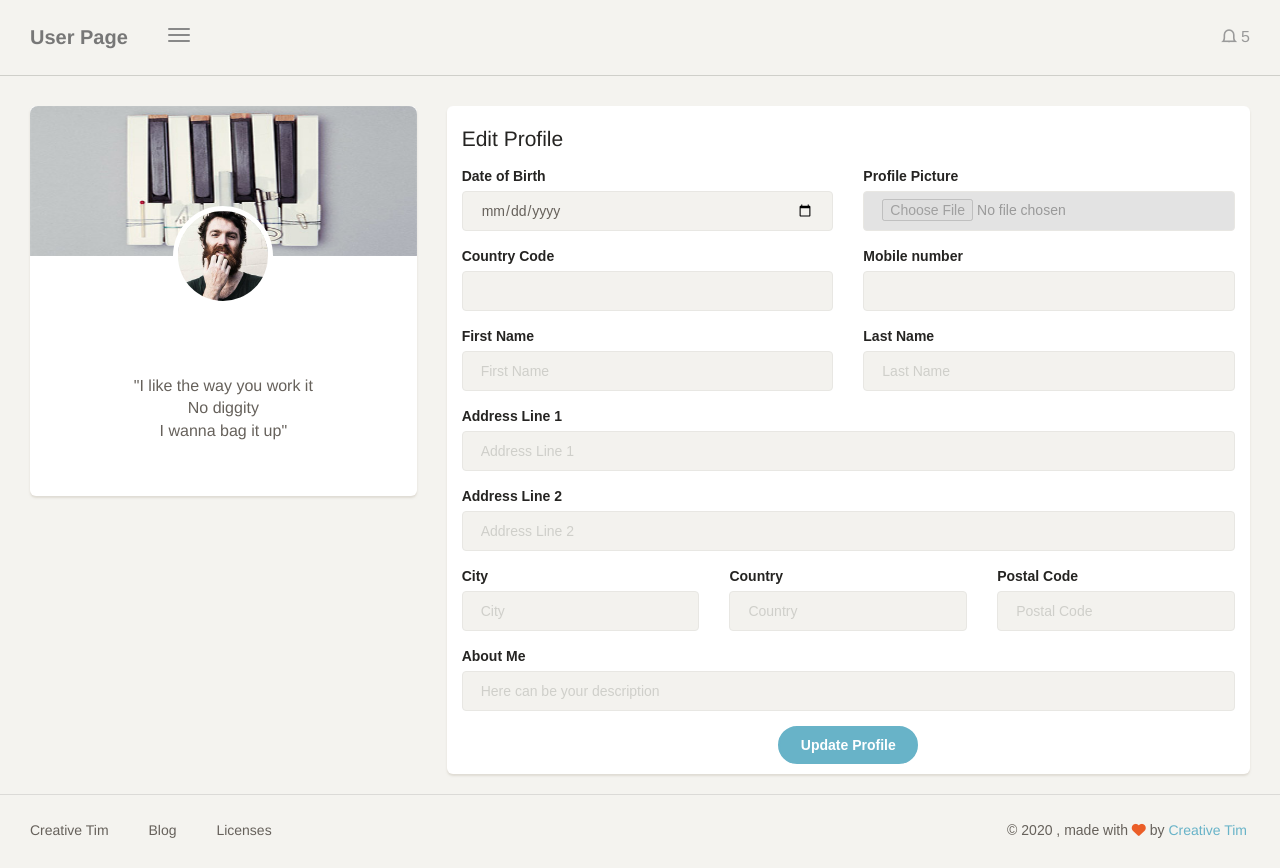
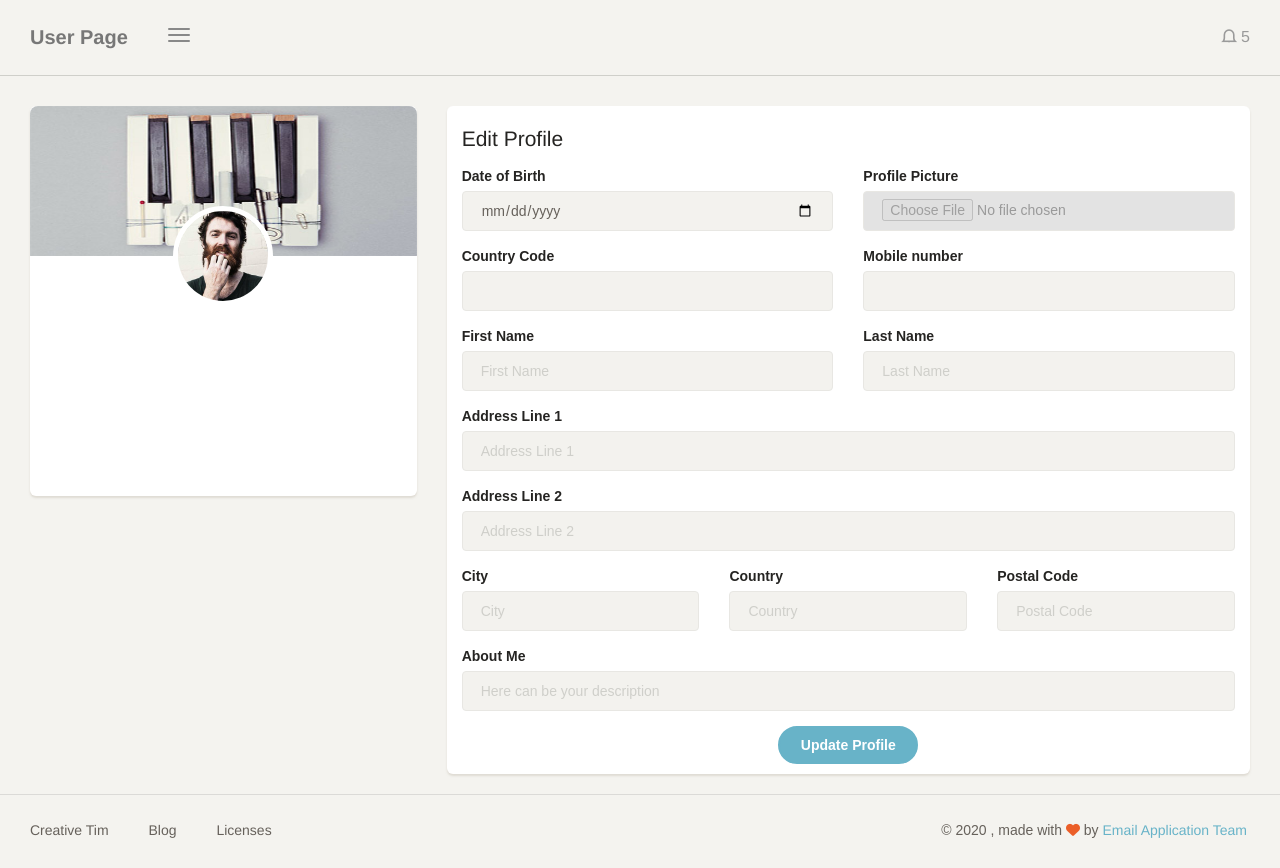
Before and after one commit to aravindvnair99/Email-Application, a Node project: template functions/views/updateProfile.ejs in a window 1280 px wide. Run offline with Node 20 templates, Linux system fonts and the light colour scheme; the template is opened without the code that fills it, so the values that code supplies are empty; some libraries are stand-ins or nearby versions; some web fonts are replaced.

Commit message:
fix: footer text
Signed-off-by: Abhishek-Sai <abhishekkandikattu@gmail.com>

```diff
--- a/functions/views/addContact.ejs
+++ b/functions/views/addContact.ejs
@@ -385,7 +385,7 @@
 							</script>
 							, made with <i class="fa fa-heart heart"></i> by
 							<a href="https://www.creative-tim.com"
-								>Creative Tim</a
+								>Email Application Team</a
 							>
 						</div>
 					</div>
--- a/functions/views/contacts.ejs
+++ b/functions/views/contacts.ejs
@@ -306,7 +306,7 @@
 							</script>
 							, made with <i class="fa fa-heart heart"></i> by
 							<a href="https://www.creative-tim.com"
-								>Creative Tim</a
+								>Email Application Team</a
 							>
 						</div>
 					</div>
--- a/functions/views/updateProfile.ejs
+++ b/functions/views/updateProfile.ejs
@@ -226,9 +226,6 @@
 											</h4>
 										</div>
 										<p class="description text-center">
-											"I like the way you work it <br />
-											No diggity <br />
-											I wanna bag it up"
 										</p>
 									</div>
 								</div>
@@ -256,6 +253,7 @@
 															name="DOB"
 															class="form-control border-input"
 															autocomplete="bday"
+															required
 														/>
 													</div>
 												</div>
@@ -289,6 +287,7 @@
 															name="countryCode"
 															class="form-control border-input"
 															autocomplete="tel-country-code"
+															required
 														/>
 													</div>
 												</div>
@@ -304,6 +303,7 @@
 															name="mobile"
 															class="form-control border-input"
 															autocomplete="tel-national"
+															required
 														/>
 													</div>
 												</div>
@@ -321,6 +321,7 @@
 															placeholder="First Name"
 															name="firstName"
 															autocomplete="given-name"
+															required
 														/>
 													</div>
 												</div>
@@ -336,6 +337,7 @@
 															placeholder="Last Name"
 															name="lastName"
 															autocomplete="family-name"
+															required
 														/>
 													</div>
 												</div>
@@ -354,6 +356,7 @@
 															name="address1"
 															placeholder="Address Line 1"
 															autocomplete="address-line1"
+															required
 														/>
 													</div>
 												</div>
@@ -372,6 +375,7 @@
 															name="address2"
 															placeholder="Address Line 2"
 															autocomplete="address-line2"
+															required
 														/>
 													</div>
 												</div>
@@ -389,6 +393,7 @@
 															name="city"
 															placeholder="City"
 															autocomplete="address-level2"
+															required
 														/>
 													</div>
 												</div>
@@ -404,6 +409,7 @@
 															class="form-control border-input"
 															placeholder="Country"
 															autocomplete="country-name"
+															required
 														/>
 													</div>
 												</div>
@@ -419,6 +425,7 @@
 															class="form-control border-input"
 															placeholder="Postal Code"
 															autocomplete="postal-code"
+															required
 														/>
 													</div>
 												</div>
@@ -435,6 +442,7 @@
 															class="form-control border-input"
 															placeholder="Here can be your description"
 															name="bio"
+
 														/>
 													</div>
 												</div>
@@ -486,7 +494,7 @@
 							</script>
 							, made with <i class="fa fa-heart heart"></i> by
 							<a href="https://www.creative-tim.com"
-								>Creative Tim</a
+								>Email Application Team</a
 							>
 						</div>
 					</div>
```
